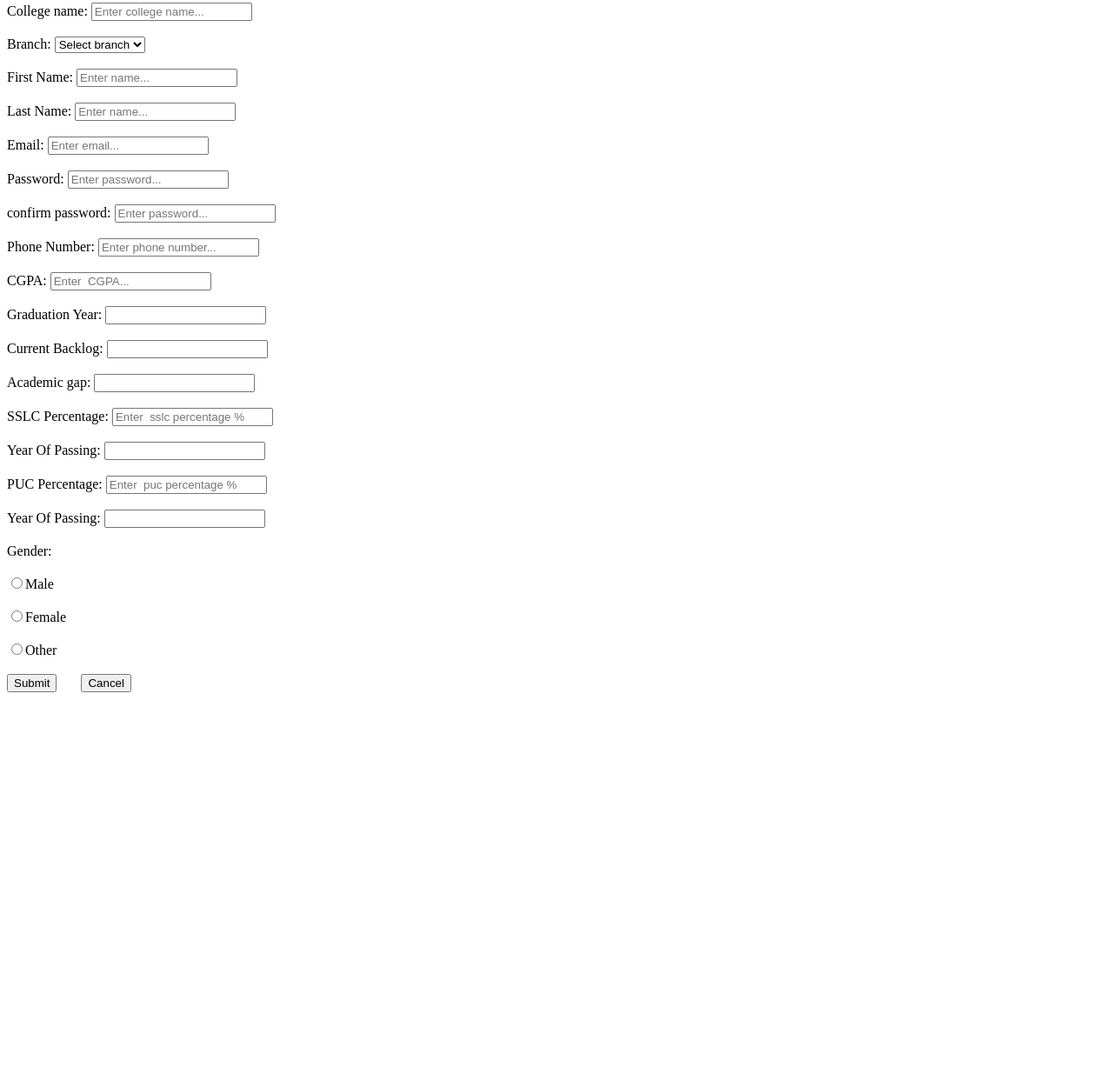
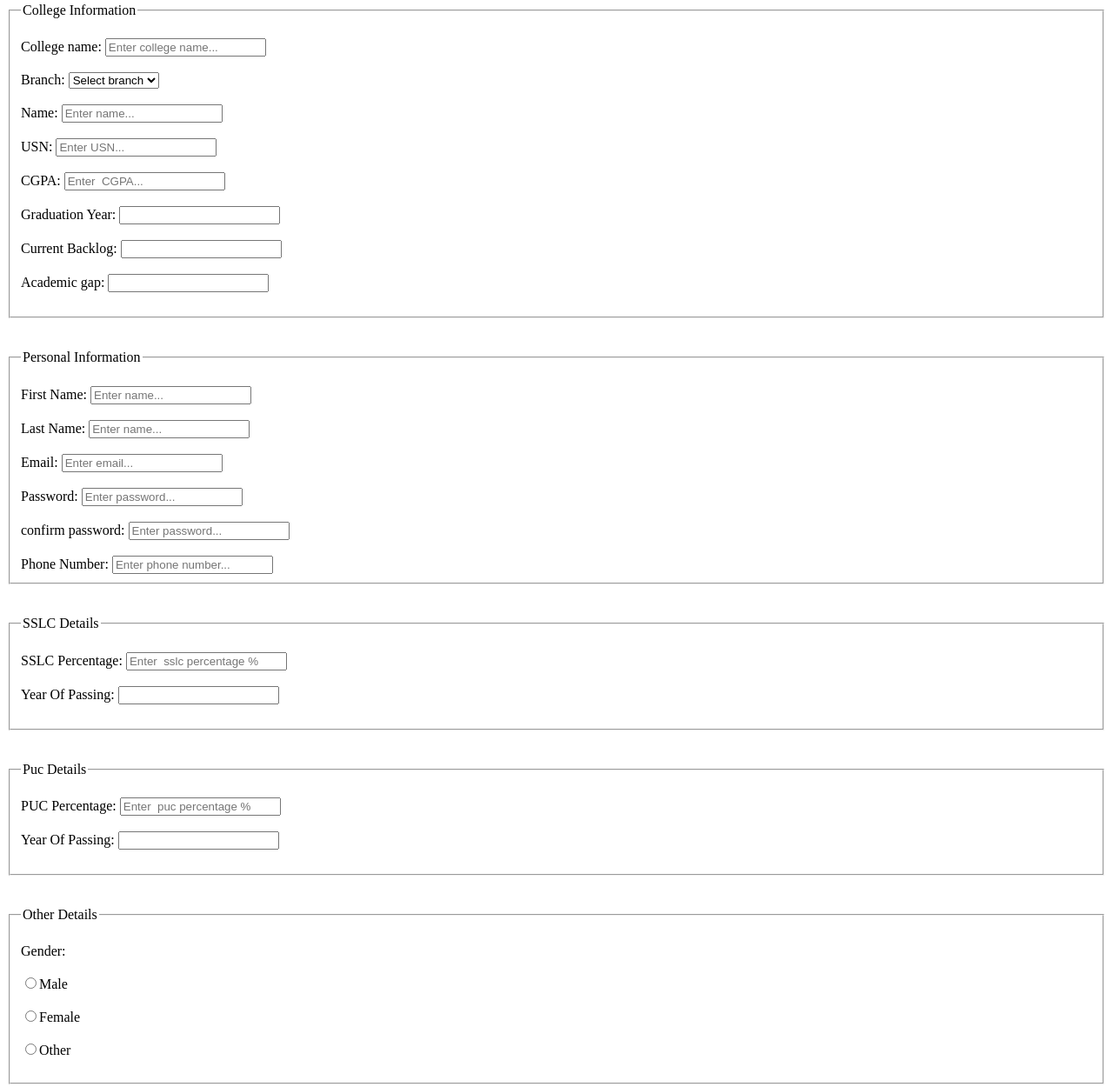
Before and after one commit to ktharu123/html-practice, a plain HTML site: page index.html in a window 1280 px wide. Shown: the part 64-1314 px from the top of the page at 87% size. Before the commit the page ends 868 px from the top, so only its background shows below. Drawn offline with Linux system fonts and the light colour scheme.

Commit message:
Update index.html

```diff
--- a/index.html
+++ b/index.html
@@ -8,6 +8,10 @@
 <body>
     <h2>Infosys Regestration Form</h2>
     <form>
+        <fieldset>
+            <legend>College Information</legend>
+            <br>
+
         <label for="ut">College name:</label>
         <input type="text" id="ut" placeholder="Enter college name..." required><br><br>
         <label for="un">Branch:</label>
@@ -18,8 +22,26 @@
             <option value="EEE">EEE</option>
             <option value="MECH">MECH</option>
             <option value="CIVIL">CIVIL</option></select><br><br>
-        <label for="name">First Name:</label>
-        <input type="text" id="name" placeholder="Enter name..." name="firstname"><br><br>
+        <label for="name">Name:</label>
+        <input type="text" id="name" placeholder="Enter name..." name="name"><br><br>
+        <label for="usn">USN:</label>
+        <input type="text" id="usn" placeholder="Enter USN..." name="usn" required><br><br>
+        <label for="percentage"> CGPA:</label>
+        <input type="number" id="percentage" placeholder="Enter  CGPA... " required title><br><br>
+        <label for="na">Graduation Year:</label>
+        <input type="number" id="na"><br><br>
+        <label for="ul">Current Backlog:</label>
+        <input type="number" id="ul" required title><br><br>
+        <label for="us">Academic gap:</label>
+        <input type="number" id="us" required title><br><br>
+        </fieldset>
+         <br>
+         <br>
+        <fieldset>
+            <legend>Personal Information</legend>
+            <br>
+            <label for="ae">First Name:</label>
+            <input type="text" id="ae" placeholder="Enter name..." name="Firsttname"><br><br>
         <label for="ame">Last Name:</label>
         <input type="text" id="ame" placeholder="Enter name..." name="lastname"><br><br>
         <label for="ake">Email:</label>
@@ -29,28 +51,36 @@
         <label for="me">confirm password:</label>
         <input type="password" id="me" placeholder="Enter password..." name="confirm_password" required><br><br>
         <label for="ue">Phone Number:</label>
-        <input type="tel" id="ue" placeholder="Enter phone number..." required title><br><br>
-        <label for="percentage"> CGPA:</label>
-        <input type="number" id="percentage" placeholder="Enter  CGPA... " required title><br><br>
-        <label for="na">Graduation Year:</label>
-        <input type="number" id="na"><br><br>
-        <label for="ul">Current Backlog:</label>
-        <input type="number" id="ul" required title><br><br>
-        <label for="us">Academic gap:</label>
-        <input type="number" id="us"  required title><br><br>
+        <input type="tel" id="ue" placeholder="Enter phone number..." required title>
+       </fieldset>
+        <br>
+        <br>
+        <fieldset>
+            <legend>SSLC Details</legend><br>
         <label for="marks">SSLC Percentage:</label>
         <input type="number" id="marks" placeholder="Enter  sslc percentage %"  required title><br><br>
         <label for="nam">Year Of Passing:</label>
         <input type="number" id="nam" ><br><br>
+        </fieldset>
+         <br>
+         <br>
+        <fieldset>
+        <legend>Puc Details</legend><br>
         <label for="uu">PUC Percentage:</label>
         <input type="number" id="uu" placeholder="Enter  puc percentage %" required title><br><br>
         <label for="nm">Year Of Passing:</label>
         <input type="number" id="nm"><br><br>
+        </fieldset>
+        <br>
+        <br>
+        <fieldset>
+            <legend>Other Details</legend><br>
         <label>Gender:</label> <br><br>
         <input type="radio" name="option" value="Male">Male<br><br>
         <input type="radio" name="option" value="Female">Female<br><br>
         <input type="radio" name="option" value="Other">Other<br><br>
-        <input type="submit">  &nbsp; &nbsp; &nbsp;
+        </fieldset> <br><br>
+         <input type="submit">  &nbsp; &nbsp; &nbsp;
         <button type="reset">Cancel</button>
     </form>
 </body>
```
